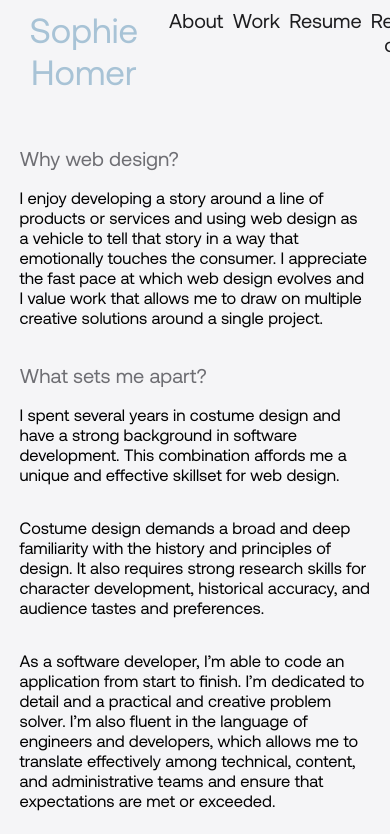
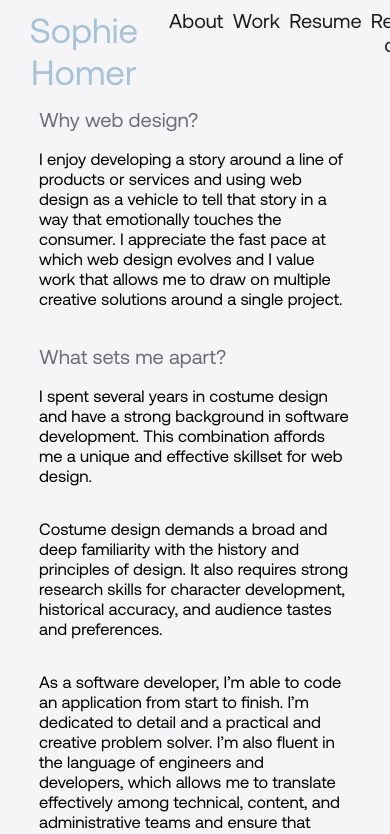
Before and after one commit to sophiehomer/react_portfolio, a React (Create React App) app: page /about_extended in a window 390 px wide. Shown: the top 834 px of the page. Built offline with nearby package versions, Linux system fonts and the light colour scheme.

Commit message:
media queries

```diff
--- a/src/index.css
+++ b/src/index.css
@@ -330,8 +330,8 @@ color:#A8C3D6;
   display: flex;
   flex-direction: column;
   text-align: left;
-  padding-left: 20%;
-  padding-right: 20%;
+  padding-left: 25%;
+  padding-right: 25%;
 }
 
 
@@ -1240,7 +1240,24 @@ footer {
 
     }
 
-    @media only screen and (max-width: 735px) {
+    @media only screen and (max-width: 566px) {
+     .title {
+      font-size: 50px ;
+     }
+    }
+
+
+    @media only screen and (max-width: 472px) {
+      .title {
+       font-size: 40px ;
+      }
+
+      .introText {
+        font-size: 30px;
+      }
+     }
+
+    /* @media only screen and (max-width: 735px) {
       .title {
         font-size: 40px;
       }
@@ -1267,7 +1284,7 @@ footer {
         font-size: 20px;
       }
 
-      }
+      } */
 /* -------------------------- WORK MEDIA QUERIES --------------------------- */
 @media only screen and (max-width: 800px) {
   .femmeDeptImg,
@@ -1354,14 +1371,15 @@ footer {
 
  @media only screen and (max-width: 850px) {
   .moreAboutMeContainer {
-    padding-left: 5%;
-    padding-right: 5%;
+    padding-left: 10%;
+    padding-right: 10%;
    }
+  }
 
    @media only screen and (max-width: 600px) {
-    .moreAboutMeContainer {
+    /* .moreAboutMeContainer {
      margin-top: 10%;
-     }
+     } */
 
      .firstSummary,
      .secondSummary,
@@ -1375,11 +1393,8 @@ footer {
      .third {
       font-size: 20px;
      }
-
-
-
    }
- }
+
 
 /* -------------------------- RESUME MEDIA QUERIES ------------------------- */
 @media only screen and (max-width: 1100px) {
```
